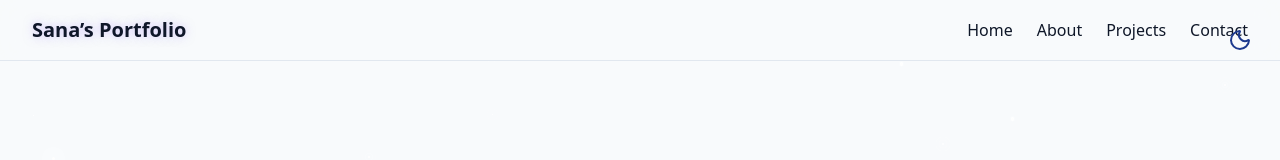
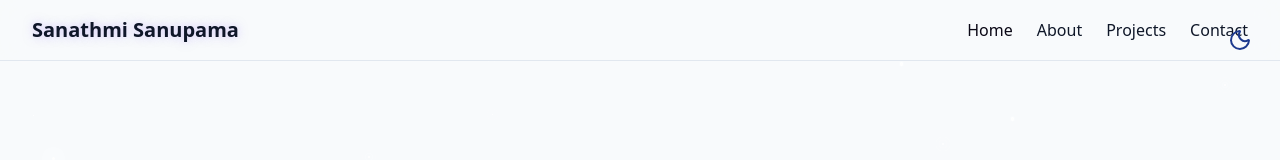
Before and after one commit to ICT-Courses/ict2233-ca-02-sanathmi21, a React (Vite) app in the folder portfolio/: page / in a window 1280 px wide. Shown: the top 160 px of the page. Built offline with nearby package versions, Linux system fonts and the light colour scheme.

Commit message:
Add hamburger menu for mobile responsiveness

```diff
--- a/portfolio/package.json
+++ b/portfolio/package.json
@@ -17,6 +17,7 @@
     "lucide-react": "^0.544.0",
     "react": "^19.1.1",
     "react-dom": "^19.1.1",
+    "react-icons": "^5.5.0",
     "react-router-dom": "^7.9.1",
     "tailwind-merge": "^3.3.1",
     "tailwindcss": "^4.1.13"
--- a/portfolio/src/components/NavBar.jsx
+++ b/portfolio/src/components/NavBar.jsx
@@ -1,17 +1,79 @@
-import { NavLink } from "react-router-dom";
+import { useEffect, useState } from "react";
+import { HiOutlineMenu, HiOutlineX } from "react-icons/hi";
 
 export const Navbar = () => {
+  const [activeSection, setActiveSection] = useState("home");
+  const [isMobileMenuOpen, setIsMobileMenuOpen] = useState(false);
+
+  useEffect(() => {
+    const handleScroll = () => {
+      const sections = ["home", "about", "projects", "contact"];
+      let current = "home";
+
+      sections.forEach((id) => {
+        const section = document.getElementById(id);
+        if (section) {
+          const top = section.offsetTop - 100;
+          if (window.scrollY >= top) current = id;
+        }
+      });
+
+      setActiveSection(current);
+    };
+
+    window.addEventListener("scroll", handleScroll);
+    return () => window.removeEventListener("scroll", handleScroll);
+  }, []);
+
   return (
     <nav className="fixed top-0 w-full bg-background/80 backdrop-blur-md border-b border-border z-40">
       <div className="container flex justify-between items-center py-4">
-        <h1 className="text-xl font-bold text-glow">Sana’s Portfolio</h1>
-        <div className="flex gap-6">
-          <NavLink to="/" className="hover:text-primary">Home</NavLink>
-          <NavLink to="/about" className="hover:text-primary">About</NavLink>
-          <NavLink to="/projects" className="hover:text-primary">Projects</NavLink>
-          <NavLink to="/contact" className="hover:text-primary">Contact</NavLink>
+        <h1 className="text-xl font-bold text-glow">Sanathmi Sanupama</h1>
+
+        {/* Desktop Menu */}
+        <div className="hidden md:flex gap-6">
+          {["home", "about", "projects", "contact"].map((section) => (
+            <a
+              key={section}
+              href={`#${section}`}
+              className={`transition-colors duration-300 ${
+                activeSection === section ? "text-primary" : "text-foreground"
+              } hover:text-primary`}
+            >
+              {section.charAt(0).toUpperCase() + section.slice(1)}
+            </a>
+          ))}
+        </div>
+
+        {/* Hamburger Icon */}
+        <div className="md:hidden">
+          <button onClick={() => setIsMobileMenuOpen(!isMobileMenuOpen)}>
+            {isMobileMenuOpen ? (
+              <HiOutlineX className="w-6 h-6 text-foreground" />
+            ) : (
+              <HiOutlineMenu className="w-6 h-6 text-foreground" />
+            )}
+          </button>
         </div>
       </div>
+
+      {/* Mobile Menu */}
+      {isMobileMenuOpen && (
+        <div className="md:hidden bg-background/90 backdrop-blur-md flex flex-col gap-4 p-4 border-t border-border">
+          {["home", "about", "projects", "contact"].map((section) => (
+            <a
+              key={section}
+              href={`#${section}`}
+              onClick={() => setIsMobileMenuOpen(false)} // close menu on click
+              className={`transition-colors duration-300 ${
+                activeSection === section ? "text-primary" : "text-foreground"
+              } hover:text-primary`}
+            >
+              {section.charAt(0).toUpperCase() + section.slice(1)}
+            </a>
+          ))}
+        </div>
+      )}
     </nav>
   );
 };
```
Also changed, not shown: 1 other file (tests, documents, lock files or other folders).
